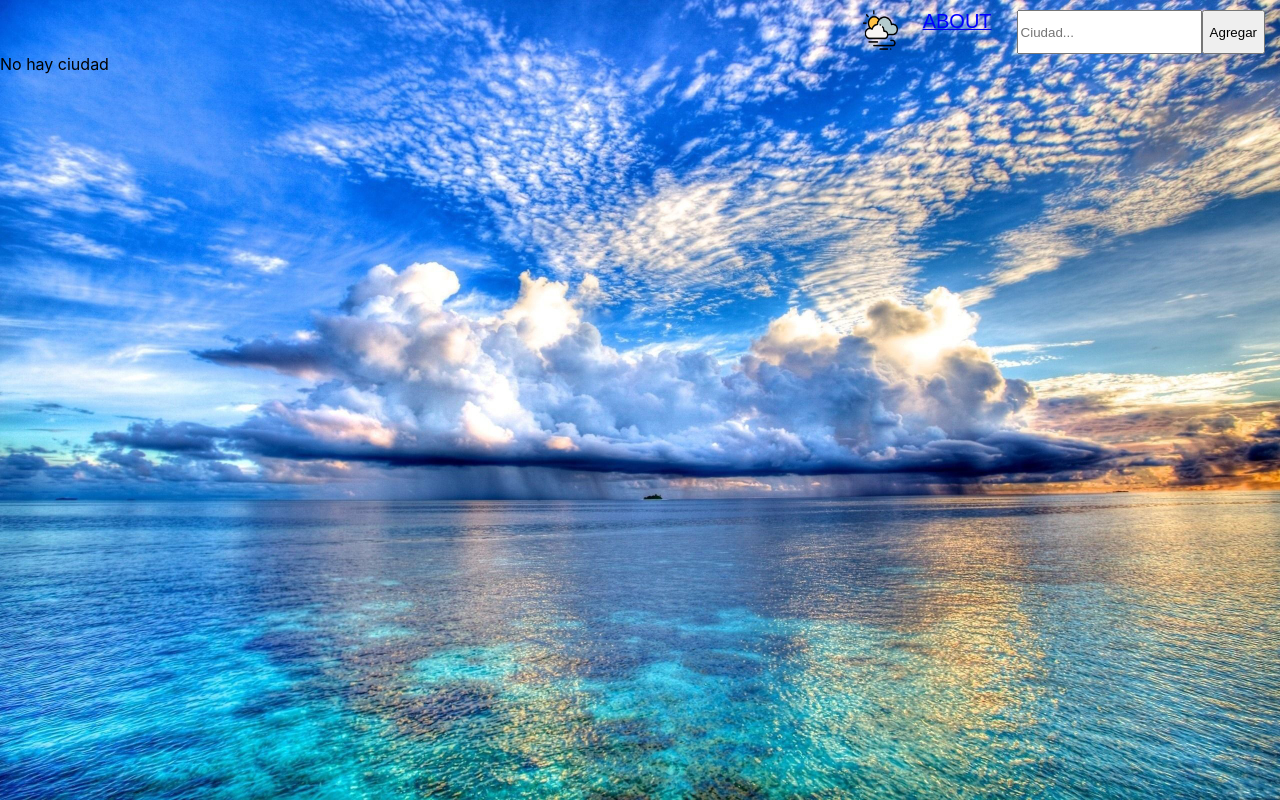
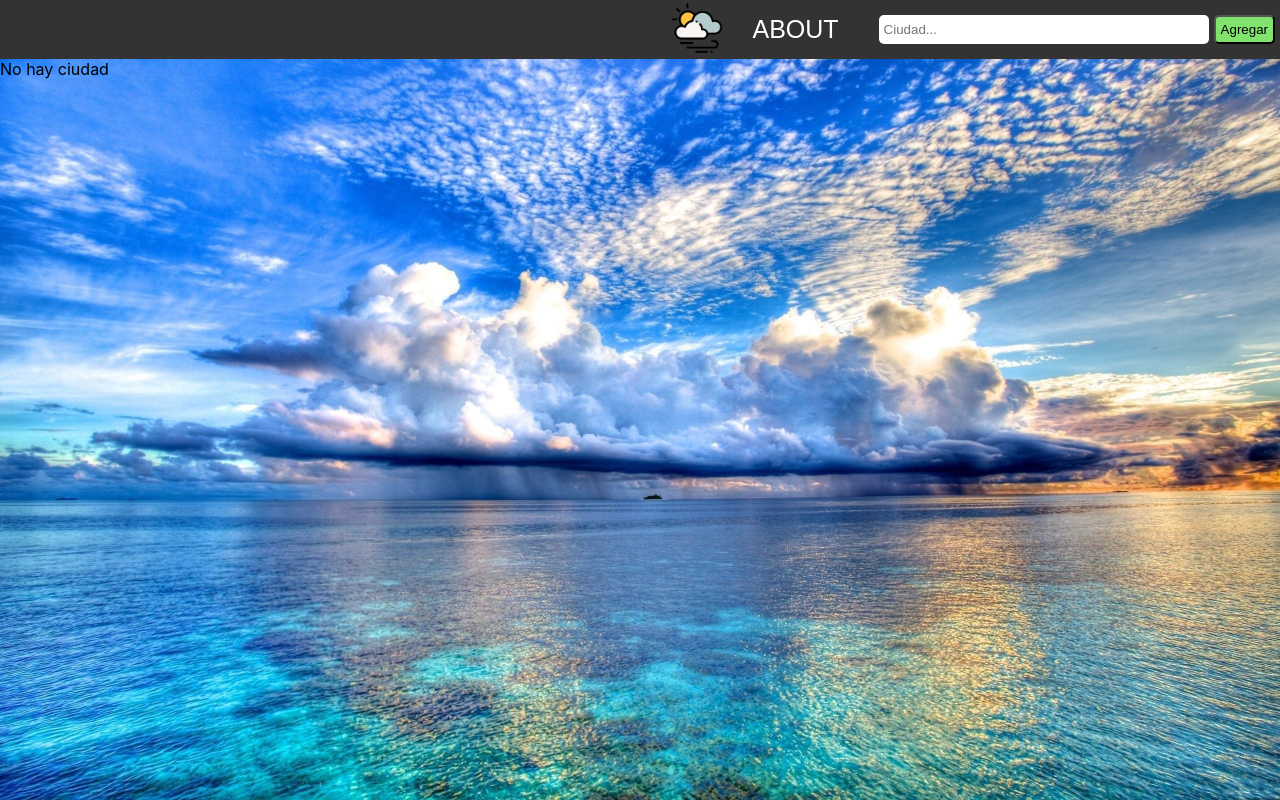
Before and after one commit to LuchoD99/CLIMA-APP, a React (Create React App) app: page / in a window 1280 px wide. Built offline with nearby package versions, Linux system fonts and the light colour scheme.

Commit message:
update nav

```diff
--- a/src/components/NavBar/NavBar.jsx
+++ b/src/components/NavBar/NavBar.jsx
@@ -1,3 +1,4 @@
+/* eslint-disable jsx-a11y/anchor-is-valid */
 import React from 'react';
 import './Navbar.css';
 import { Link } from 'react-router-dom';
@@ -11,8 +12,7 @@ export default function NavBar({ onSearch }) {
                 <img className="image" src={inicio} alt="img not found" />
             </Link>
             <Link to="/about">
-                {/* <About /> */}
-                <span className="about">About</span>
+                <a className="about">About</a>
             </Link>
             <SearchBar className="buscador" onSearch={onSearch} />
         </nav>
--- a/src/components/NavBar/Navbar.css
+++ b/src/components/NavBar/Navbar.css
@@ -1,20 +1,61 @@
 .navbar {
     display: flex;
+    align-items: center;
     justify-content: flex-end;
-    margin-top: 10px;
-    margin-right: 15px;
-    gap: 25px;
+
+    margin-right: 30px;
+    gap: 30px;
+    background-color: #333;
+    width: 100%;
 }
+a {
+    text-decoration: none;
+    color: white;
+}
+a:active {
+    color: #3535f5ea;
+}
+
+.about {
+    text-transform: uppercase;
+    font-family: Arial, Helvetica, sans-serif;
+    font-size: 25px;
+}
+
+.image {
+    height: 50px;
+    width: 50px;
+}
+/* ul {
+    list-style-type: none;
+    margin: 0;
+    padding: 0;
+    overflow: hidden;
+}
+li {
+    float: left;
+    display: flex;
+    margin: 0;
+    justify-content: space-around;
+}
+li a {
+    display: inline-block;
+    color: white;
+    justify-content: center;
+    text-align: center;
+    padding: 14px 16px;
+    text-decoration: none;
+}
+
+.image {
+    height: 40px;
+    width: 35px;
+}
+
 .about {
     text-transform: uppercase;
     font-family: Arial, Helvetica, sans-serif;
     font-size: 20px;
-    color: blue;
-}
-.about:active {
-    color: blueviolet;
-}
-.image {
-    height: 40px;
-    width: 35px;
-}
+    position: absolute;
+    top: 25px;
+} */
--- a/src/components/Search/Search.css
+++ b/src/components/Search/Search.css
@@ -1,4 +1,4 @@
-/* .center {
+.center {
     padding: 15px 5px;
     display: flex;
     justify-content: flex-end;
@@ -11,6 +11,7 @@
     border-radius: 5px;
     margin: 0 5px;
     border: 10px;
+    width: 20rem;
 }
 .boton {
     background-color: #81e26e;
@@ -20,8 +21,27 @@
 .boton:hover {
     background-color: #0da201;
     cursor: pointer;
-} */
-.center {
+}
+/* .center {
+    position: absolute;
+    margin-left: 180rem;
     display: flex;
-    justify-content: center;
+    margin-top: 30px;
 }
+.texto {
+    padding: 10px;
+    border-radius: 5px;
+    margin: 0 5px;
+    border: 10px;
+}
+.boton {
+    background-color: #81e26e;
+    padding: 10px;
+    border-radius: 5px;
+    text-transform: uppercase;
+}
+.boton:hover {
+    background-color: #0da201;
+    cursor: pointer;
+}
+ */
```
